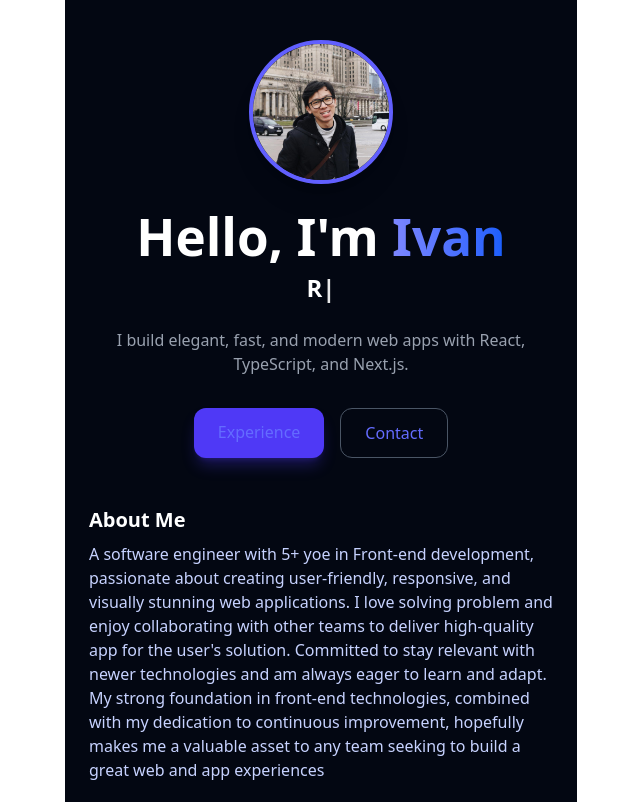
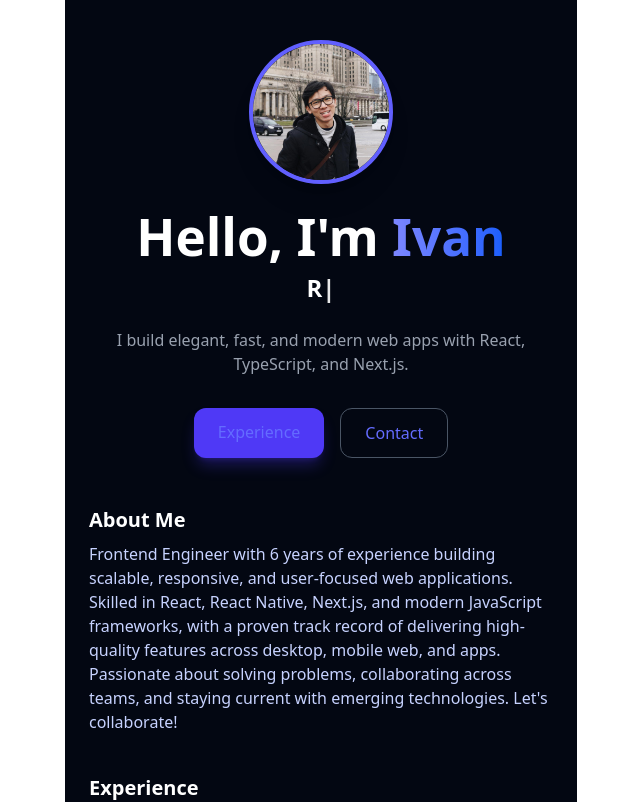
Before and after one commit to ivanyufen/resume-ivan, a React (Vite) app: page / in a window 1280 px wide. Shown: the top 802 px of the page, without its empty margins (319-959 px from the left). Built offline with nearby package versions, Linux system fonts and the light colour scheme.

Commit message:
change about

```diff
--- a/src/App.tsx
+++ b/src/App.tsx
@@ -62,15 +62,13 @@ export default function LandingPage() {
         <section id="about" className="mb-10">
           <h3 className="text-xl font-bold mb-2">About Me</h3>
           <p className="bg-gradient-to-r from-indigo-200 via-white-200 to-indigo-200 bg-clip-text text-transparent">
-            A software engineer with 5+ yoe in Front-end development, passionate
-            about creating user-friendly, responsive, and visually stunning web
-            applications. I love solving problem and enjoy collaborating with
-            other teams to deliver high-quality app for the user's solution.
-            Committed to stay relevant with newer technologies and am always
-            eager to learn and adapt. My strong foundation in front-end
-            technologies, combined with my dedication to continuous improvement,
-            hopefully makes me a valuable asset to any team seeking to build a
-            great web and app experiences
+            Frontend Engineer with 6 years of experience building scalable,
+            responsive, and user-focused web applications. Skilled in React,
+            React Native, Next.js, and modern JavaScript frameworks, with a
+            proven track record of delivering high-quality features across
+            desktop, mobile web, and apps. Passionate about solving problems,
+            collaborating across teams, and staying current with emerging
+            technologies. Let's collaborate!
           </p>
         </section>
 
```
